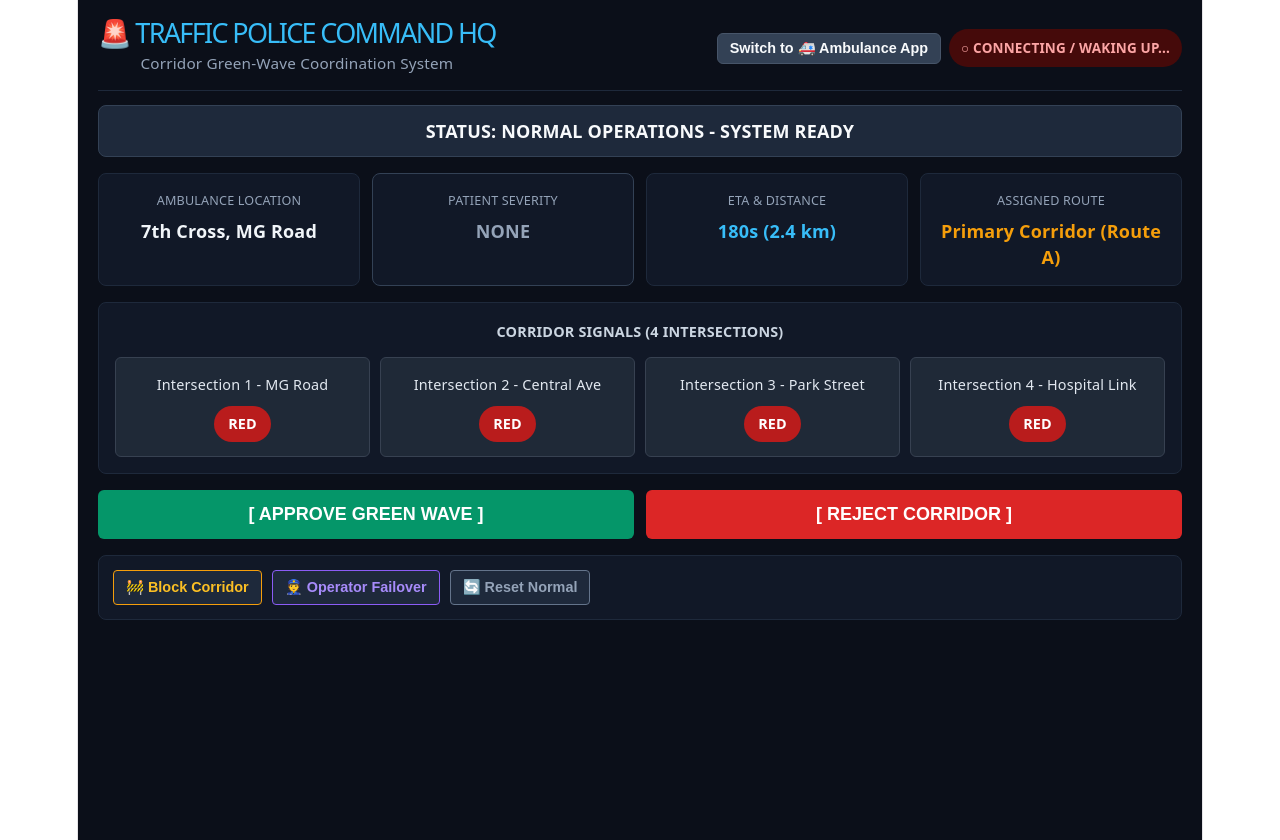
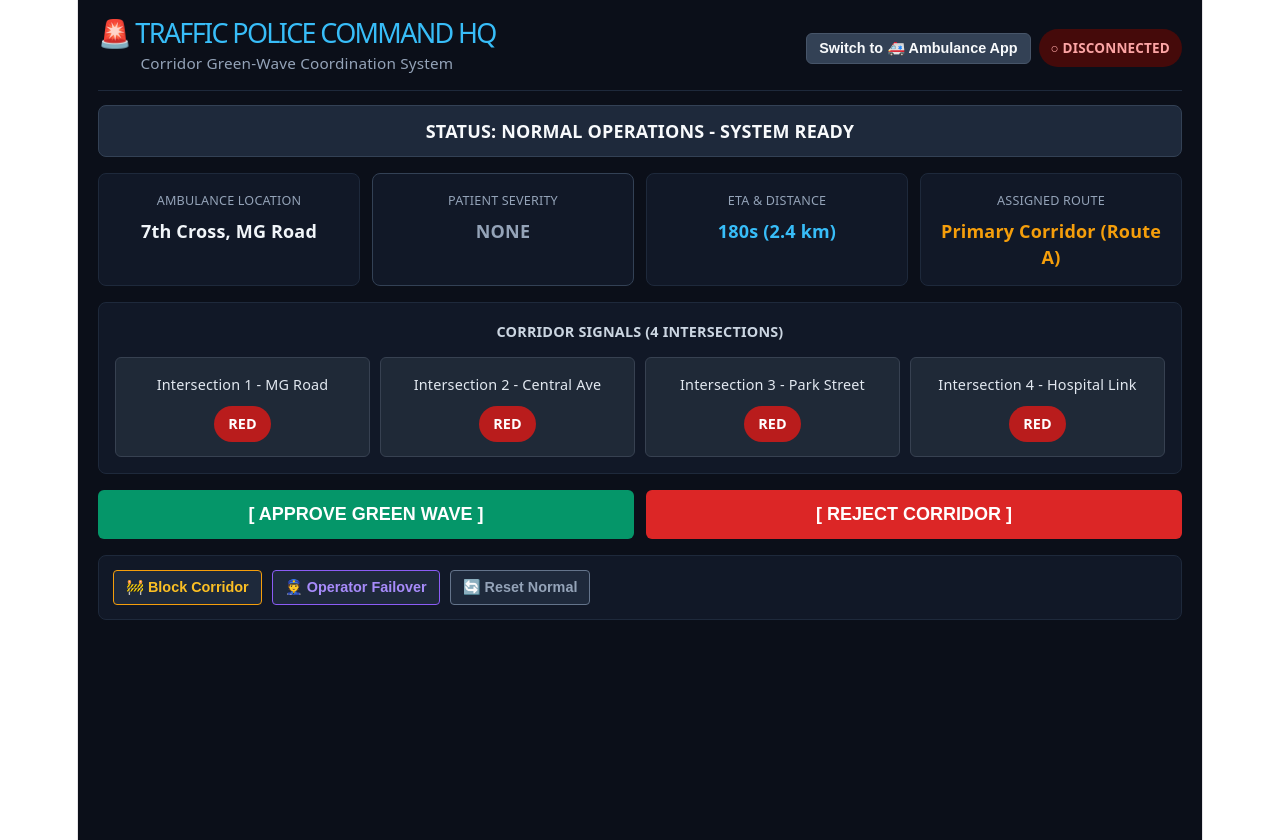
Before and after one commit to jeshwanth1226-creator/hack, a React (Vite) app in the folder frontend/: page / in a window 1280 px wide. Built offline with nearby package versions, Linux system fonts and the light colour scheme; no server answers.

Commit message:
Direct websocket route to /ws endpoint

```diff
--- a/frontend/src/App.tsx
+++ b/frontend/src/App.tsx
@@ -54,8 +54,8 @@ export default function App() {
 
     const WS_URL =
       window.location.hostname === "localhost"
-        ? "ws://127.0.0.1:8765"
-        : "wss://traffic-backend-4e61.onrender.com";
+        ? "ws://127.0.0.1:8765/ws"
+        : "wss://traffic-backend-4e61.onrender.com/ws";
 
     let reconnectTimer: NodeJS.Timeout;
 
@@ -65,7 +65,7 @@ export default function App() {
         wsRef.current = ws;
 
         ws.onopen = () => {
-          console.log("WebSocket connected to cloud backend");
+          console.log("WebSocket connected successfully");
           setConnected(true);
         };
 
@@ -89,7 +89,8 @@ export default function App() {
           reconnectTimer = setTimeout(connect, 3000);
         };
 
-        ws.onerror = () => {
+        ws.onerror = (err) => {
+          console.error("WS Error:", err);
           setConnected(false);
           ws.close();
         };
@@ -146,7 +147,7 @@ export default function App() {
             Switch to {role === "hq" ? "🚑 Ambulance App" : "🚨 HQ App"}
           </button>
           <span style={{ padding: "6px 12px", borderRadius: "999px", fontSize: "0.75rem", fontWeight: "bold", backgroundColor: connected ? "#064e3b" : "#450a0a", color: connected ? "#34d399" : "#fca5a5" }}>
-            {connected ? "● CLOUD SYNCED" : "○ CONNECTING / WAKING UP..."}
+            {connected ? "● CLOUD SYNCED" : "○ DISCONNECTED"}
           </span>
         </div>
       </header>
```
